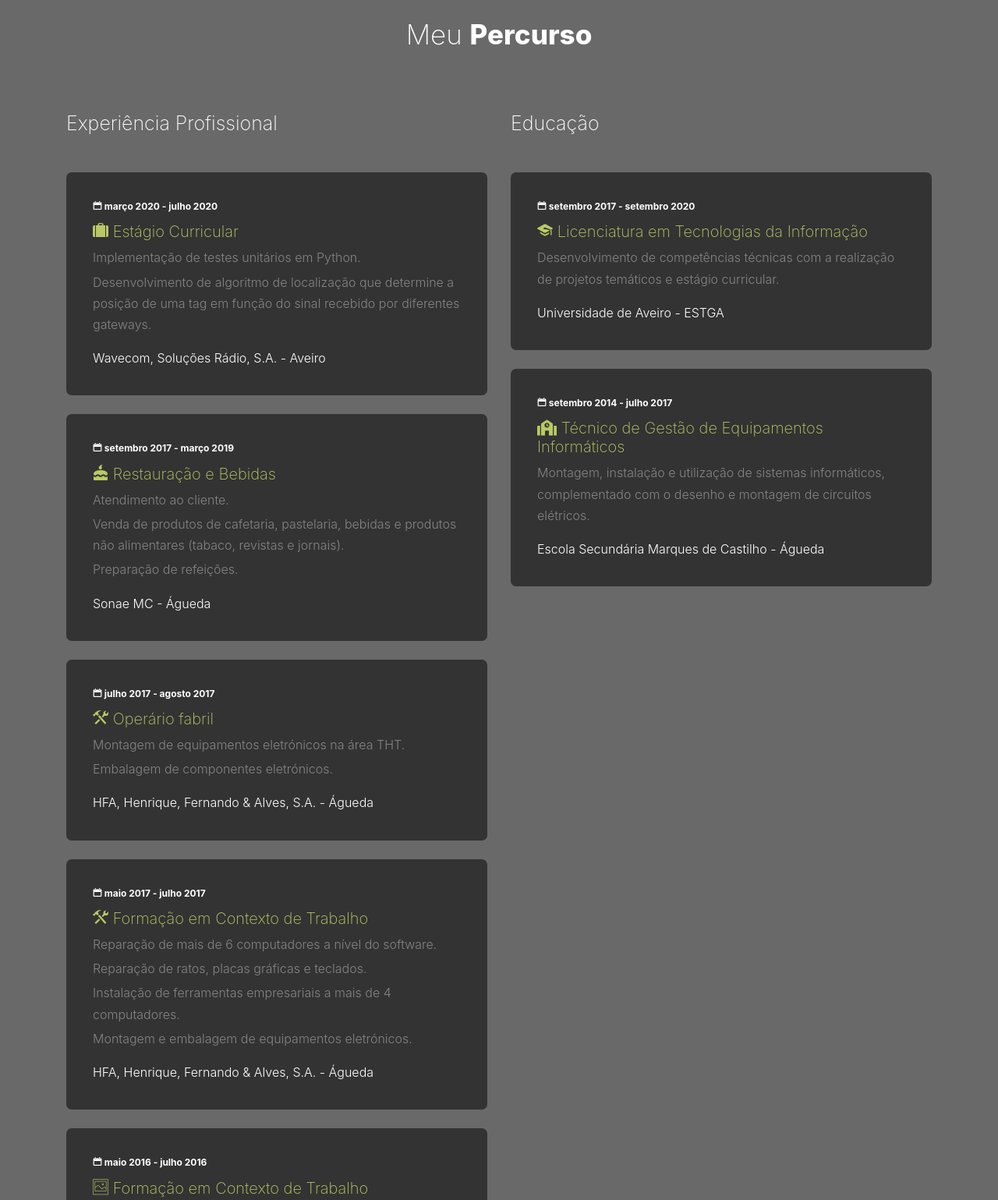
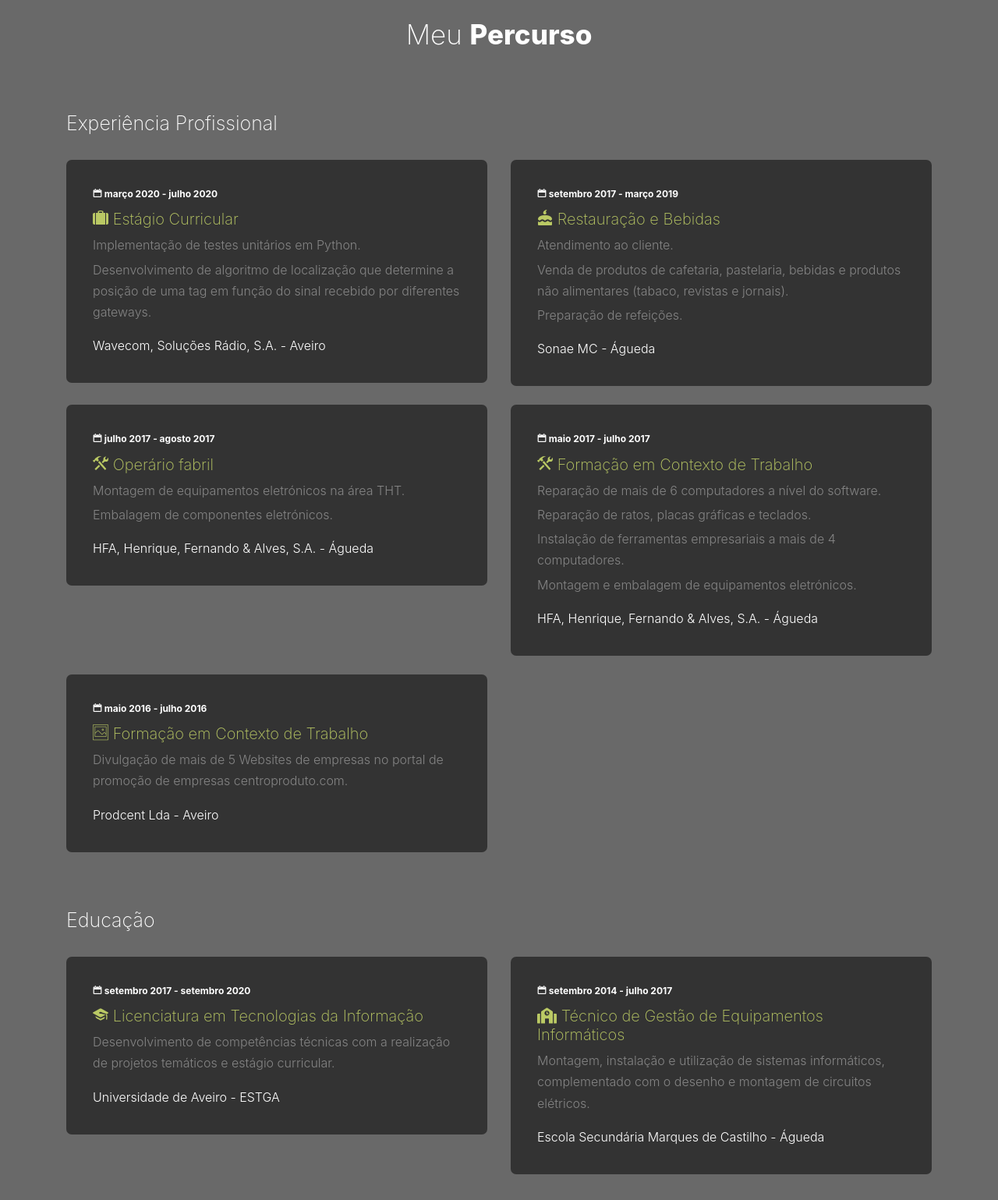
Before and after one commit to rbalreira/personal-website-v1, a plain HTML site: page index.html in a window 1280 px wide. Shown: the part 3014-4553 px from the top of the page at 78% size. Drawn offline with nearby package versions, Linux system fonts and the light colour scheme; files whose address does not match are found by name.

Commit message:
changed layout cards Percurso sections

```diff
--- a/css/custom-settings.css
+++ b/css/custom-settings.css
@@ -29,3 +29,12 @@
 img {
   border-radius: 8px;
 }
+
+.row.display-flex {
+  display: flex;
+  flex-wrap: wrap;
+}
+.row.display-flex > [class*='col-'] {
+  display: flex;
+  flex-direction: column;
+}
--- a/index.html
+++ b/index.html
@@ -58,7 +58,8 @@
 
 					<h1 class="site-heading site-animate">Olá, sou o<strong class="d-block">Ricardo Balreira</strong>
 					</h1>
-					<strong class="d-block text-white text-uppercase letter-spacing" style="font-weight: bold;">e este é o Meu Currículo</strong>
+					<strong class="d-block text-white text-uppercase letter-spacing" style="font-weight: bold;">e este é
+						o Meu Currículo</strong>
 
 				</div>
 			</div>
@@ -282,10 +283,13 @@
 						<h2>Meu <strong>Percurso</strong></h2>
 					</div>
 				</div>
-				<div class="col-md-6 mb-5">
+			</div>
 
-					<h2 class="mb-5">Experiência Profissional</h2>
-
+			<div class="row mb-4">
+				<h2 class="col-md-12">Experiência Profissional</h2>
+			</div>
+			<div class="row mb-5">
+				<div class="col-md-6">
 					<div class="resume-item mb-4">
 						<span class="date"><span class="icon-calendar"></span> março 2020 - julho 2020</span>
 						<h3><span class="icon-suitcase"></span> Estágio Curricular</h3>
@@ -294,7 +298,8 @@
 							em função do sinal recebido por diferentes gateways.</p>
 						<span class="school text-white">Wavecom, Soluções Rádio, S.A. - Aveiro</span>
 					</div>
-
+				</div>
+				<div class="col-md-6">
 					<div class="resume-item mb-4">
 						<span class="date"><span class="icon-calendar"></span> setembro 2017 - março 2019</span>
 						<h3><span class="icon-cake"></span> Restauração e Bebidas</h3>
@@ -304,7 +309,8 @@
 						<p>Preparação de refeições.</p>
 						<span class="school text-white">Sonae MC - Águeda</span>
 					</div>
-
+				</div>
+				<div class="col-md-6">
 					<div class="resume-item mb-4">
 						<span class="date"><span class="icon-calendar"></span> julho 2017 - agosto 2017</span>
 						<h3><span class="icon-tools"></span> Operário fabril</h3>
@@ -312,7 +318,8 @@
 						<p>Embalagem de componentes eletrónicos.</p>
 						<span class="school text-white">HFA, Henrique, Fernando & Alves, S.A. - Águeda</span>
 					</div>
-
+				</div>
+				<div class="col-md-6">
 					<div class="resume-item mb-4">
 						<span class="date"><span class="icon-calendar"></span> maio 2017 - julho 2017</span>
 						<h3><span class="icon-tools"></span> Formação em Contexto de Trabalho</h3>
@@ -322,7 +329,8 @@
 						<p>Montagem e embalagem de equipamentos eletrónicos.</p>
 						<span class="school text-white">HFA, Henrique, Fernando & Alves, S.A. - Águeda</span>
 					</div>
-
+				</div>
+				<div class="col-md-6">
 					<div class="resume-item mb-4">
 						<span class="date"><span class="icon-calendar"></span> maio 2016 - julho 2016</span>
 						<h3><span class="icon-picture"></span> Formação em Contexto de Trabalho</h3>
@@ -330,11 +338,14 @@
 							centroproduto.com.</p>
 						<span class="school text-white">Prodcent Lda - Aveiro</span>
 					</div>
+				</div>
+			</div>
 
-
-				</div>
+			<div class="row mb-4">
+				<h2 class="col-md-12">Educação</h2>
+			</div>
+			<div class="row">
 				<div class="col-md-6">
-					<h2 class="mb-5">Educação</h2>
 					<div class="resume-item mb-4">
 						<span class="date"><span class="icon-calendar"></span> setembro 2017 - setembro 2020</span>
 						<h3><span class="icon-graduation-cap"></span> Licenciatura em Tecnologias da Informação</h3>
@@ -342,7 +353,8 @@
 							curricular.</p>
 						<span class="school text-white">Universidade de Aveiro - ESTGA</span>
 					</div>
-
+				</div>
+				<div class="col-md-6">
 					<div class="resume-item mb-4">
 						<span class="date"><span class="icon-calendar"></span> setembro 2014 - julho 2017</span>
 						<h3><i class="fas fa-school"></i> Técnico de Gestão de Equipamentos Informáticos
@@ -351,7 +363,6 @@
 							montagem de circuitos elétricos.</p>
 						<span class="school text-white">Escola Secundária Marques de Castilho - Águeda</span>
 					</div>
-
 				</div>
 			</div>
 		</div>
```
